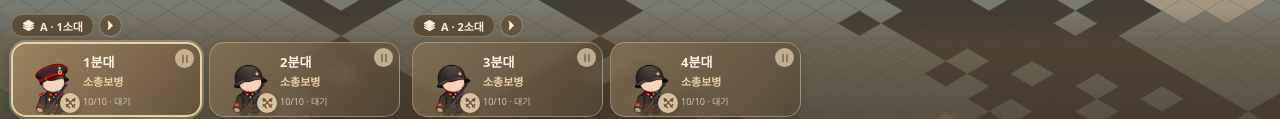
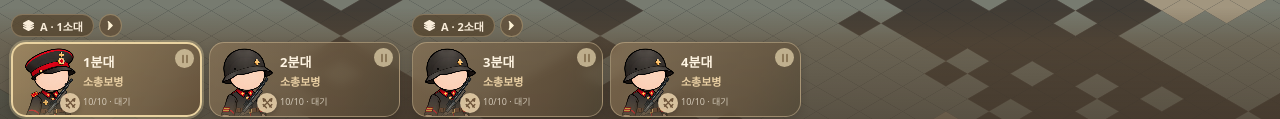
Before and after one commit to jaksim0sec/AshenFront, a website: page index.html in a window 1280 px wide. Both pictures are taken after a click on the button "전투 시작". Shown: the part 681-800 px from the top of the page. Drawn offline with Linux system fonts and the light colour scheme; no server answers.

Commit message:
Render crisp full-size squad portraits with correct uniform proportions

```diff
--- /dev/null
+++ b/src/characters/portrait.mjs
@@ -0,0 +1,42 @@
+import {poseCharacter,transformPoint} from './animation.mjs';
+
+/** High-resolution bust framing independent of the 2.5D battlefield sprite scale. */
+const SOURCE_SIZE=240;
+const portraitCache=new WeakMap();
+function box(draws){
+ const corners=[];
+ for(const d of draws)for(const [x,y] of [[0,0],[d.w,0],[d.w,d.h],[0,d.h]])corners.push(transformPoint(d.matrix,x,y));
+ return {left:Math.min(...corners.map(v=>v.x)),right:Math.max(...corners.map(v=>v.x)),
+  top:Math.min(...corners.map(v=>v.y)),bottom:Math.max(...corners.map(v=>v.y))};
+}
+export function portraitPlacement(profile){
+ const pose=poseCharacter(profile,{state:'idle',time:0,facing:1,shootBlend:0});
+ const head=box(pose.draws.filter(d=>d.part==='head'||d.part==='hat'));
+ const torso=box(pose.draws.filter(d=>d.part==='body'));
+ // Make the cap nearly reach the top and the jacket fade at the bottom.
+ const span=Math.max(1,torso.bottom-head.top),scale=Math.max(.8,Math.min(1.35,225/span));
+ return {scale,x:112-(head.left+head.right)/2*scale,y:9-head.top*scale,
+  head,torso,sourceSize:SOURCE_SIZE};
+}
+export function drawSquadPortrait(canvas,renderer,team,rank){
+ if(!renderer.loaded)return false;
+ let cached=portraitCache.get(renderer);
+ if(!cached||cached.revision!==renderer.revision){
+  cached={revision:renderer.revision,sources:new Map()};
+  portraitCache.set(renderer,cached);
+ }
+ const id=team+':'+rank;
+ let image=cached.sources.get(id);
+ if(!image){
+  const profile=renderer.catalog.profiles[id];
+  if(!profile)return false;
+  image=document.createElement('canvas');image.width=SOURCE_SIZE;image.height=SOURCE_SIZE;
+  const p=portraitPlacement(profile),ctx=image.getContext('2d');
+  ctx.translate(p.x,p.y);ctx.scale(p.scale,p.scale);
+  renderer.drawPose(ctx,profile,{state:'idle',time:0,facing:1,shootBlend:0});
+  cached.sources.set(id,image);
+ }
+ if(canvas.width!==SOURCE_SIZE||canvas.height!==SOURCE_SIZE){canvas.width=SOURCE_SIZE;canvas.height=SOURCE_SIZE;}
+ const ctx=canvas.getContext('2d');ctx.clearRect(0,0,SOURCE_SIZE,SOURCE_SIZE);ctx.drawImage(image,0,0);
+ return true;
+}
--- a/src/fw-entry.mjs
+++ b/src/fw-entry.mjs
@@ -3,6 +3,7 @@ import {project,unproject} from './fw/model.mjs';
 import {orderSquads,configureSquad,updateSquadOrders,squadSummary,SQUAD_ACTIONS} from './fw/squad-orders.mjs';
 import {squadsFor} from './fw/unit-groups.mjs';
 import {SoldierRenderer} from './characters/renderer.mjs';
+import {drawSquadPortrait} from './characters/portrait.mjs';
 import {FLAG_IMAGES,drawHeadquarters,drawBattleEffects} from './fw/visuals.mjs';
 import {drawSquadTeamFlags} from './fw/match-overlay.mjs';
 import {drawCommandOverlay} from './fw/command-overlay.mjs';
@@ -142,7 +143,7 @@ function roster(){
    if(!node){
     const button=document.createElement('button');button.className='squad-card';button.dataset.squadId=s.id;
     const portrait=document.createElement('span');portrait.className='squad-portrait';
-    const canvas=document.createElement('canvas');canvas.width=100;canvas.height=100;canvas.className='commander-photo';
+    const canvas=document.createElement('canvas');canvas.width=240;canvas.height=240;canvas.className='commander-photo';
     const badge=document.createElement('span');badge.className='commander-badge';badge.innerHTML=icon('focus');badge.title='소총보병';
     portrait.append(canvas,badge);
     const body=document.createElement('span');body.className='squad-card-body';
@@ -172,11 +173,8 @@ function roster(){
    node.button.classList.toggle('is-selected',active);node.button.setAttribute('aria-pressed',String(active));
    node.button.classList.toggle('leader-down',alive?!alive.commanderAlive:false);
    const rank=s.leaderId&&board.unit(s.leaderId)?.health.current>0?(s.matchIndex===0?'captain':'sergeant'):'private';
-   if(soldiers.loaded&&node.portraitRank!==rank){
-    const pc=node.canvas.getContext('2d');pc.setTransform(1,0,0,1,0,0);pc.clearRect(0,0,100,100);
-    pc.translate(50,94);pc.scale(1.08,1.08);
-    soldiers.draw(pc,'A',rank,{state:'idle',time:0,facing:1},false);
-    node.portraitRank=rank;
+   if(soldiers.loaded&&node.portraitRank!==rank+':'+soldiers.revision){
+    if(drawSquadPortrait(node.canvas,soldiers,'arken',rank))node.portraitRank=rank+':'+soldiers.revision;
    }
   }
  }
--- a/style.css
+++ b/style.css
@@ -195,8 +195,8 @@ body[data-engine=flower] #squad-tabs .squad-portrait{
 body[data-engine=flower] #squad-tabs .squad-portrait canvas.commander-photo{
  display:block;width:80px;height:80px;max-height:none;object-fit:contain;object-position:bottom left;
  background:none;border:0;border-radius:0;
- mask-image:linear-gradient(#000 67%,transparent 100%);
- -webkit-mask-image:linear-gradient(#000 67%,transparent 100%)
+ mask-image:linear-gradient(to bottom,#000 0%,#000 66%,transparent 100%);
+ -webkit-mask-image:linear-gradient(to bottom,#000 0%,#000 66%,transparent 100%)
 }
 body[data-engine=flower] #squad-tabs .commander-badge{
  position:absolute;right:-1px;bottom:5px;display:grid;place-items:center;
```
Also changed, not shown: tests/portrait.test.mjs (added, +18 -0 lines), 1 other file.
